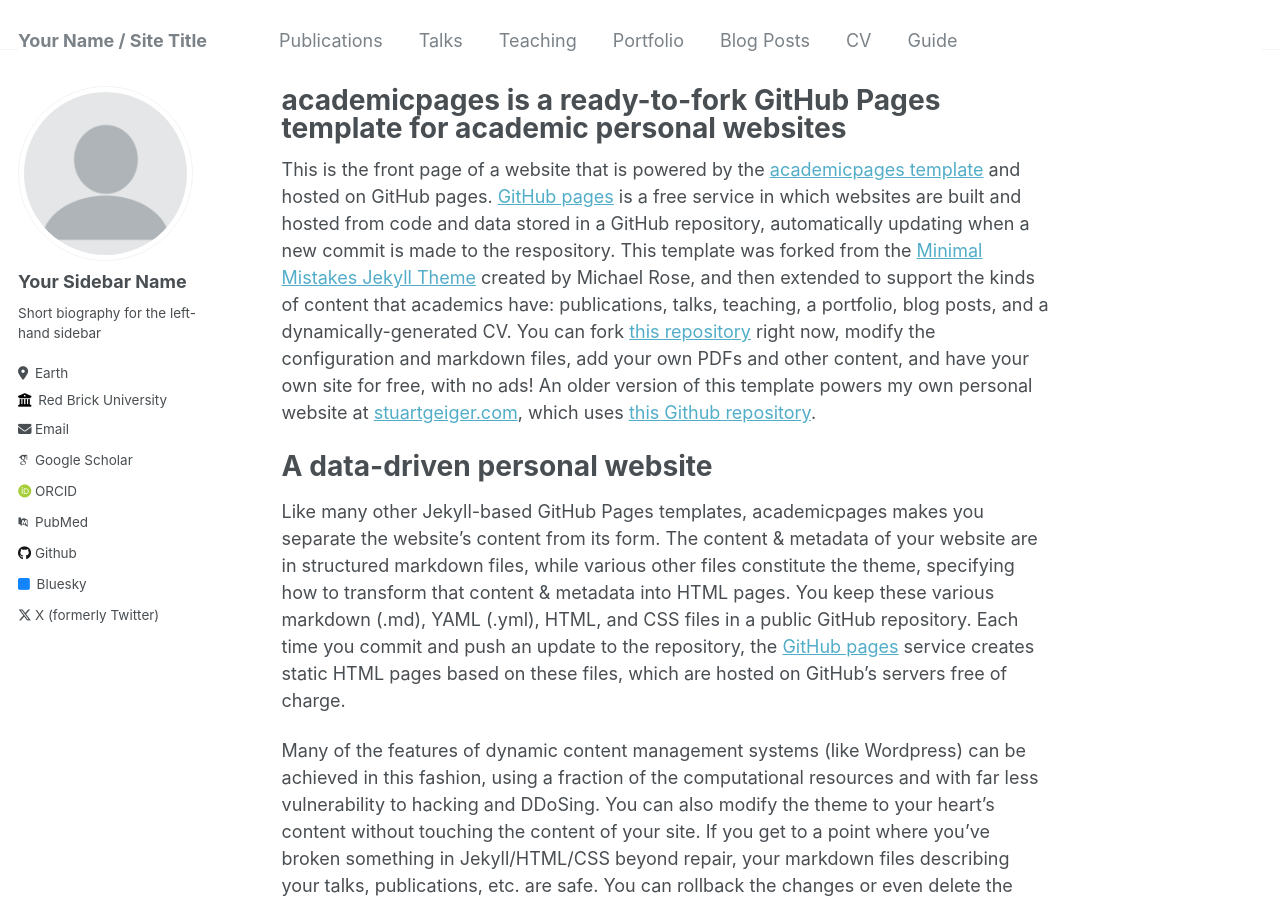
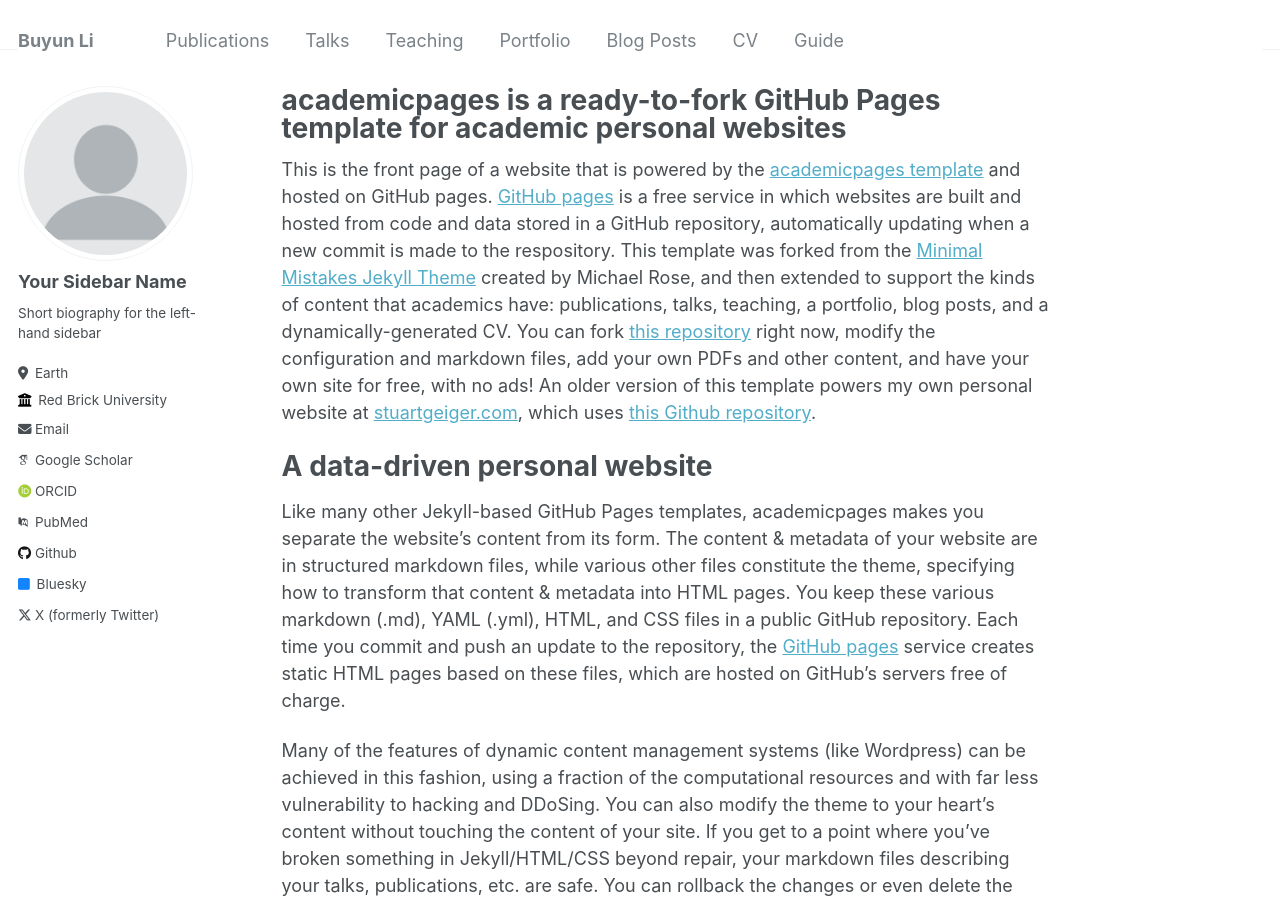
Before and after one commit to BuyunLi/BuyunLi.github.io, a Jekyll site: the page built from _pages/about.md, in a window 1280 px wide and 900 px high. Built offline with Jekyll 4.4.1, drawn with Linux system fonts in a browser that asks for light colours; some web fonts are replaced.

Commit message:
Update _config.yml

```diff
--- a/_config.yml
+++ b/_config.yml
@@ -8,7 +8,7 @@
 
 # Basic Site Settings
 locale                   : "en-US"
-title                    : "Your Name / Site Title"
+title                    : "Buyun Li"
 title_separator          : "-"
 name                     : &name "Your Name"
 description              : &description "personal description"
```
